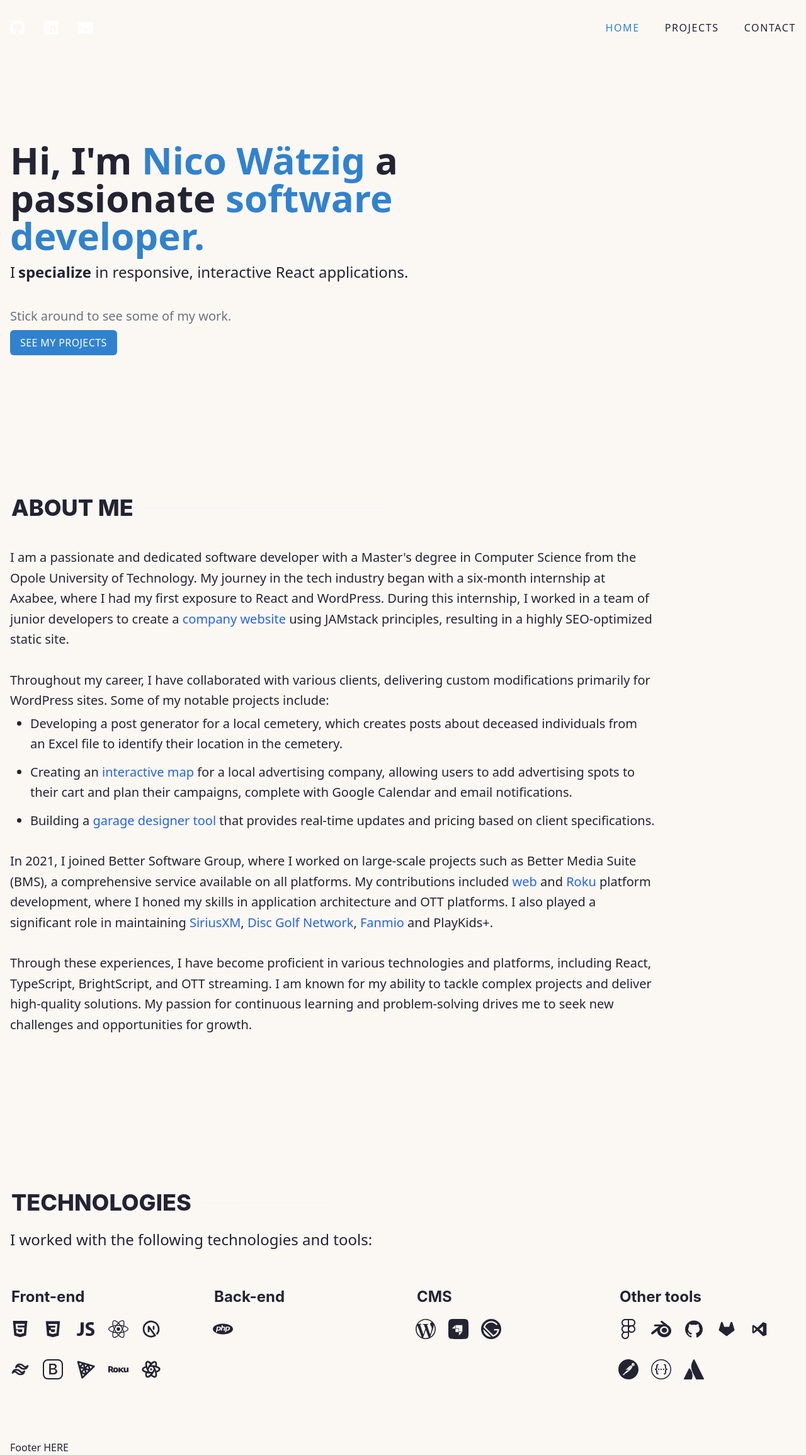
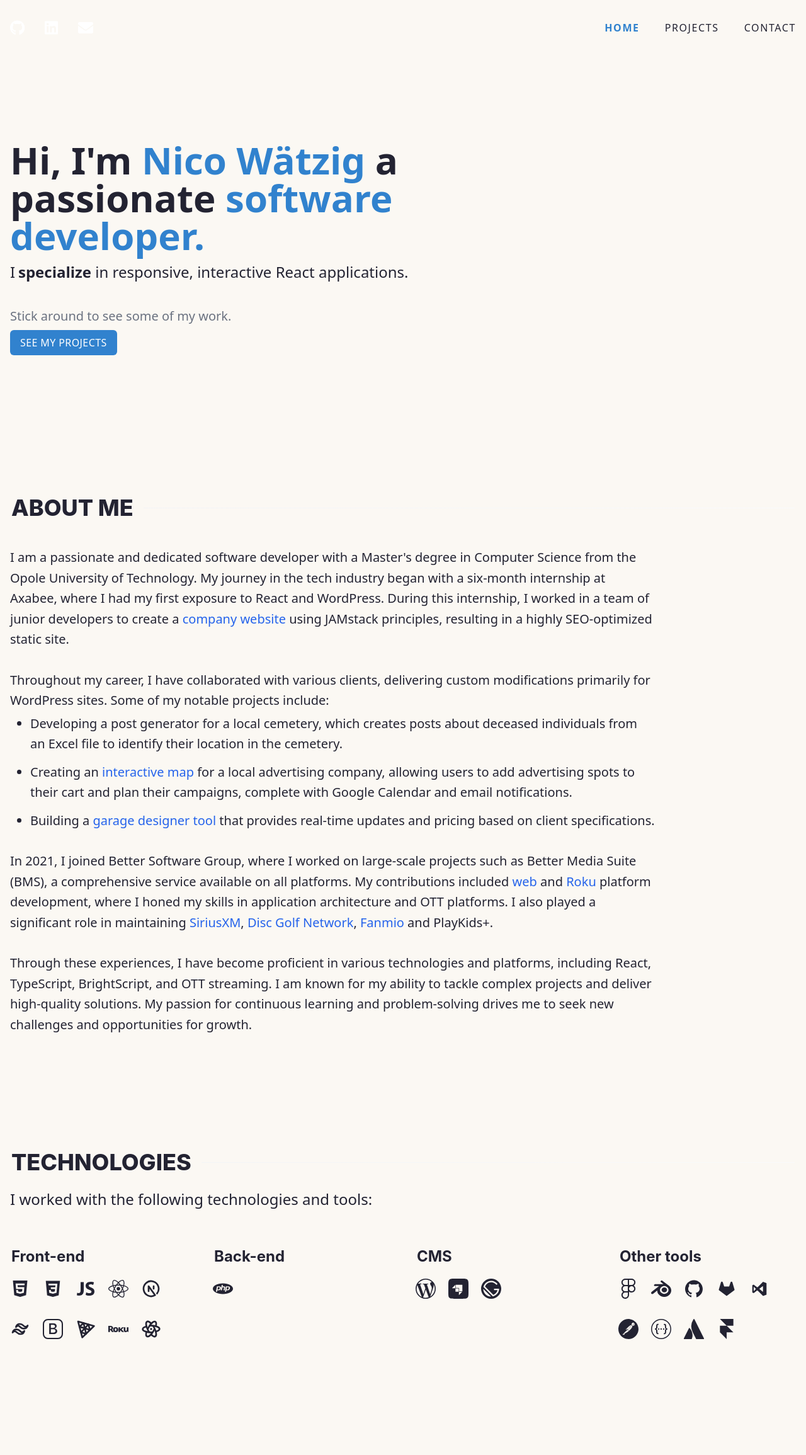
Before and after one commit to Nico2d/nico-watzig-portfolio, a Next.js app: page / in a window 1280 px wide. Shown: the whole page at 63% size. After the commit the page ends 2222 px from the top, so only its background shows below. Built offline with nearby package versions, Linux system fonts and the light colour scheme.

Commit message:
feat: hide footer, UI fixes

```diff
--- a/src/components/footer.tsx
+++ b/src/components/footer.tsx
@@ -1,5 +1,3 @@
-import ExtLink from './ext-link'
-
 export default function Footer() {
-  return <footer>Footer HERE</footer>
+	return <footer></footer>
 }
--- a/src/components/sections/about/index.tsx
+++ b/src/components/sections/about/index.tsx
@@ -12,7 +12,7 @@ export function AboutSection() {
 		<LazyMotion features={domAnimation}>
 			<section id="about" className="section">
 				<HeadingDivider title="About me" />
-				<div className="pt-10 pb-16 max-w-5xl flex flex-col gap-3">
+				<div className="pt-10 max-w-5xl flex flex-col gap-3">
 					<div
 						tabIndex={0}
 						ref={ref}
@@ -111,8 +111,6 @@ export function AboutSection() {
 const StyledLink = ({ project, children }) => {
 	return (
 		<Link className="custom-link" href={`/projects/${project}`}>
-			{/* {` ${text} `} */}
-
 			{children}
 		</Link>
 	)
--- a/src/constants/technologies.tsx
+++ b/src/constants/technologies.tsx
@@ -14,6 +14,7 @@ import {
 	SiRoku,
 	SiGatsby,
 	SiWordpress,
+	SiFramer,
 } from 'react-icons/si'
 import { TbBrandReactNative, TbBrandThreejs } from 'react-icons/tb'
 
@@ -35,7 +36,7 @@ export const TECHNOLOGIES = [
 			{
 				name: 'React-Native',
 				icon: <TbBrandReactNative size={iconSize} />,
-				},
+			},
 		],
 	},
 	{
@@ -67,6 +68,7 @@ export const TECHNOLOGIES = [
 			{ name: 'Postman', icon: <SiPostman size={iconSize} /> },
 			{ name: 'Swagger', icon: <SiSwagger size={iconSize} /> },
 			{ name: 'Atlassian ', icon: <SiAtlassian size={iconSize} /> },
+			{ name: 'Framer ', icon: <SiFramer size={iconSize} /> },
 		],
 	},
 ]
--- a/src/styles/components.css
+++ b/src/styles/components.css
@@ -12,7 +12,7 @@
 	}
 
 	.highlight {
-		@apply bg-transparent text-blue-light;
+		@apply bg-transparent text-blue-light font-bold;
 	}
 
 	.btn {
@@ -22,7 +22,7 @@
 		@apply flex items-center font-extrabold text-3xl md:text-4xl relative w-full uppercase gap-4 bg-clip-text text-transparent bg-gradient-to-r from-gray-100 to-gray-50 after:h-[1px] after:flex-1 after:bg-inherited text-brand-dark dark:text-brand-light;
 	}
 	.icon-link-btn {
-		@apply flex-center gap-2.5 px-2 p-1 rounded transition-colors hover:bg-badge-light dark:hover:bg-badge-dark items-start;
+		@apply flex-center gap-2.5 p-1 rounded-lg transition-colors hover:bg-badge-light dark:hover:bg-badge-dark items-start h-min;
 	}
 	.icon-link-btn--outline {
 		@apply border border-badge-dark;
```
